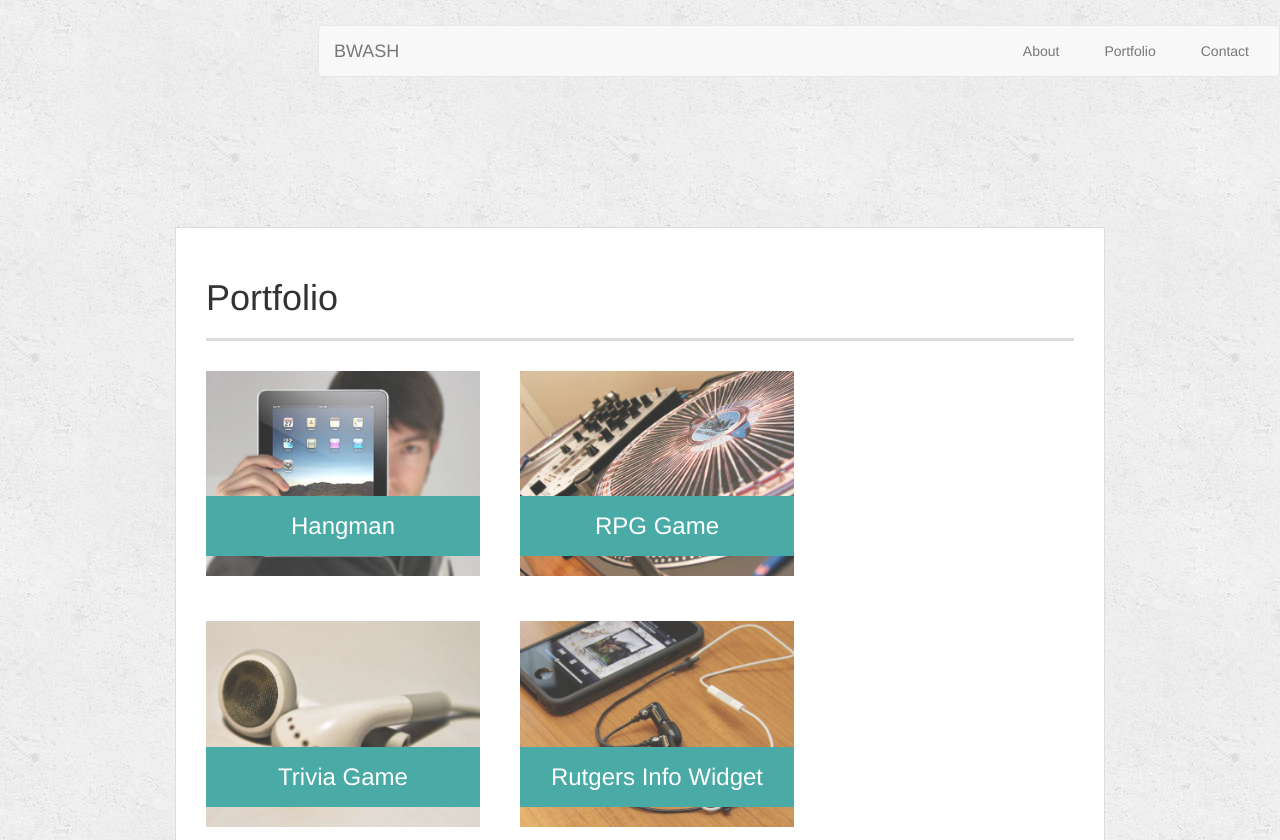
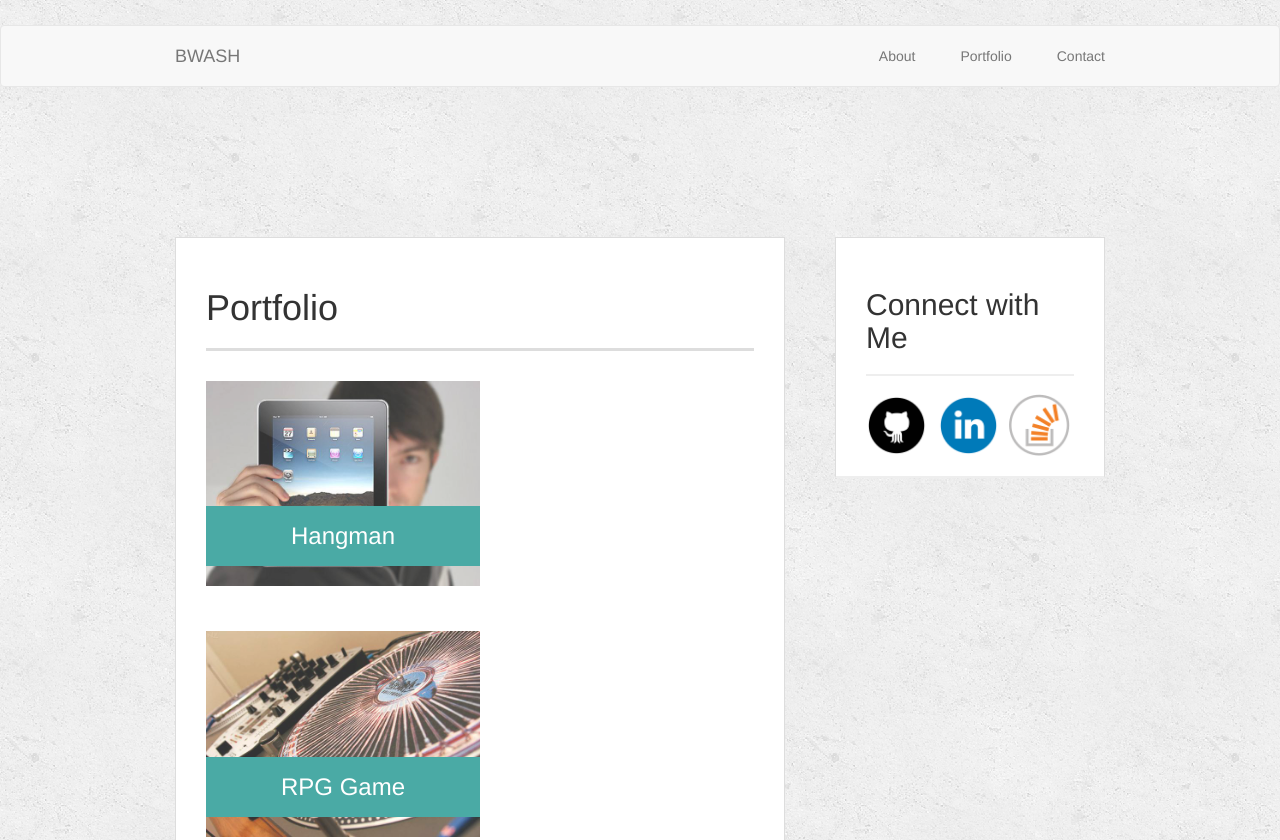
Before and after one commit to bwash105/Bootstrap-Portfolio, a plain HTML site: page portfolio-starter-code/portfolio.html in a window 1280 px wide. Shown: the top 840 px of the page. Drawn offline with nearby package versions, Linux system fonts and the light colour scheme.

Commit message:
HW final edits

```diff
--- a/portfolio-starter-code/assets/css/style.css
+++ b/portfolio-starter-code/assets/css/style.css
@@ -47,7 +47,7 @@ h1 {
 
 h2,
 h3 {
-  font-size: 22px;
+  font-size: 18px;
 }
 
 /* header */
@@ -78,8 +78,9 @@ h3 {
 }
 
 nav {
-  float: right;
+  /* float: right; */
   margin-top: 25px;
+  padding: 5px;
 }
 
 nav a {
@@ -215,3 +216,32 @@ input[type=submit] {
   background: #4aaaa5;
   border: 0 none;
 }
+
+/* sidebar */
+.sidebar {
+  background: #fff;
+  padding: 30px;
+  width: 100%;
+  max-width: 270px;
+  float: right;
+  border: 1px solid #ddd;
+  margin-bottom: 20px;
+}
+
+h3, .sidebar, h2 {
+  border-bottom: 2px solid #eee;
+  padding-bottom: 20px;
+  margin-bottom: 15px;
+  line-height: 22px;
+}
+
+.social {
+  width: 62px;
+  height: 62px;
+  margin-top: 8px;
+  margin-right: 5px;
+}
+
+.social:last-child {
+  margin-right: 0;
+}
--- a/portfolio-starter-code/portfolio.html
+++ b/portfolio-starter-code/portfolio.html
@@ -7,6 +7,11 @@
   <link rel="stylesheet" type="text/css" href="assets/css/reset.css">
   <link rel="stylesheet" type="text/css" href="assets/css/style.css">
   <link rel="stylesheet" href="https://maxcdn.bootstrapcdn.com/bootstrap/3.3.7/css/bootstrap.min.css" integrity="sha384-BVYiiSIFeK1dGmJRAkycuHAHRg32OmUcww7on3RYdg4Va+PmSTsz/K68vbdEjh4u" crossorigin="anonymous">
+  <script
+  src="https://code.jquery.com/jquery-3.3.1.min.js"
+  integrity="sha256-FgpCb/KJQlLNfOu91ta32o/NMZxltwRo8QtmkMRdAu8="
+  crossorigin="anonymous"></script>
+  <script src="https://maxcdn.bootstrapcdn.com/bootstrap/3.3.7/js/bootstrap.min.js" integrity="sha384-Tc5IQib027qvyjSMfHjOMaLkfuWVxZxUPnCJA7l2mCWNIpG9mGCD8wGNIcPD7Txa" crossorigin="anonymous"></script>
 
 </head>
 
@@ -17,17 +22,19 @@
       <div class="navbar-header">
         <a class="navbar-brand" href="#">BWASH</a>
       </div>
-      <div class="collapse navbar-collapse" id="bs-example-navbar-collapse-1">
+      <!-- <div class="collapse navbar-collapse" id="bs-example-navbar-collapse-1"> -->
         <ul class="nav navbar-nav navbar-right">
-          <li><a href="#">About</a></li>
-          <li><a href="#">Portfolio</a></li>
-          <li><a href="#">Contact</a></li>
+            <li><a href="index.html">About</a></li>
+            <li><a href="portfolio.html">Portfolio</a></li>
+            <li><a href="contact.html">Contact</a></li>
         </ul>
-      </div>
+      <!-- </div> -->
     </div>
   </nav>
 
   <div id="main-container" class="container">
+    <div class="row">
+      <div class="col-md-8">
     <section class="main-section">
       <h1>Portfolio</h1>
 
@@ -58,7 +65,20 @@
       </div>
 
     </section>
+  </div>
+    <div class="col-md-4">
+        <section class="sidebar">
+          <div id="connect">
+              <h2>Connect with Me</h2>
 
+              <img src="assets/images/if_github_circle_black_107161.png" class="social" alt="Github">
+              <img src="assets/images/if_linkedin_circle_color_107178.png" class="social" alt="Linkedin">
+              <img src="assets/images/if_stackoverflow_1220302.png" class="social" alt="Stackoverflow">
+          </div>
+
+      </section>
+    </div>
+  </div>
   </div>
 
   <footer>
```
Also changed, not shown: portfolio-starter-code/contact.html (+21 -7 lines), portfolio-starter-code/index.html (+21 -5 lines), portfolio-starter-code/assets/images/if_github_circle_black_107161.png (added), portfolio-starter-code/assets/images/if_linkedin_circle_color_107178.png (added), portfolio-starter-code/assets/images/if_mark-github_298822.png (added), portfolio-starter-code/assets/images/if_stackoverflow_1220302.png (added).
